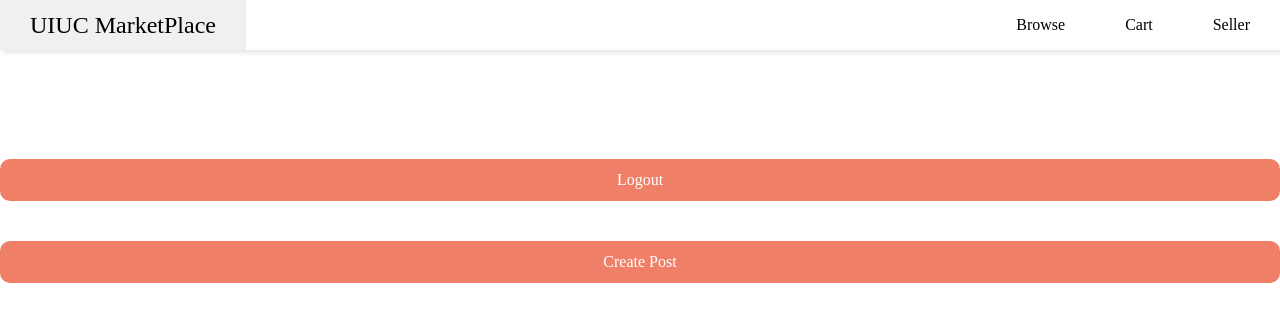
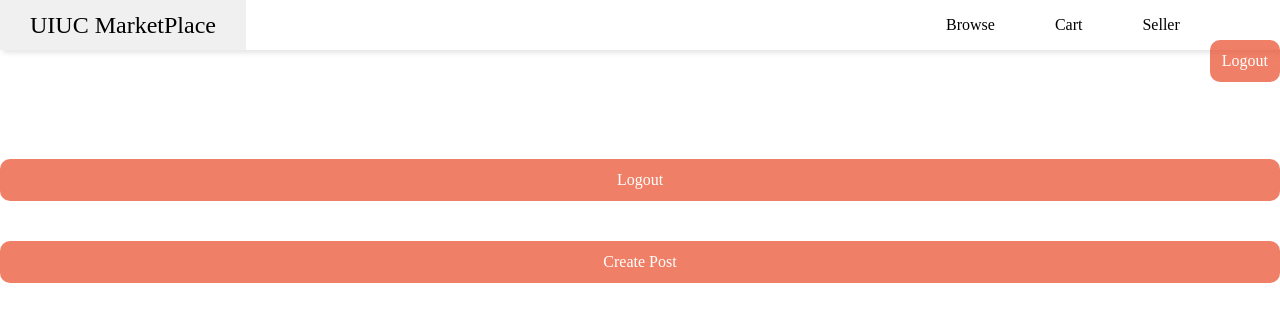
Before and after one commit to CS222-UIUC/main-project-team-66, a React (Vite) app in the folder client/: page /home in a window 1280 px wide. Shown: the top 322 px of the page. Built offline with nearby package versions, Linux system fonts and the light colour scheme; no server answers; sample sign-in values are in the browser's storage.

Commit message:
Implemented Auth Context

```diff
--- a/client/src/App.jsx
+++ b/client/src/App.jsx
@@ -8,6 +8,7 @@ import Home from './pages/Home';
 import RefreshHandler from './RefreshHandler';
 import Navbar from './pages/Navbar';
 import Create from './pages/Create';
+import { AuthProvider } from './AuthContext';
 
 function App() {
 
@@ -27,6 +28,7 @@ function App() {
     return isAuthenticated ? element : <Navigate to="/login"/>
   }
   return (
+    <AuthProvider>
       <div className='App'>
         <RefreshHandler setIsAuthenticated={setIsAuthenticated} />
         <Navbar />
@@ -38,6 +40,7 @@ function App() {
           <Route path='/create' element={<PrivateRoute element={<Create />}/>} />
         </Routes>
       </div>
+    </AuthProvider>
   )
 }
 
--- /dev/null
+++ b/client/src/AuthContext.jsx
@@ -0,0 +1,37 @@
+import React, { createContext, useContext, useState, useEffect } from 'react';
+
+const AuthContext = createContext();
+
+export const AuthProvider = ({ children }) => {
+  const [user, setUser] = useState(null);
+
+  useEffect(() => {
+    const token = localStorage.getItem('token');
+    const name = localStorage.getItem('loggedInUser');
+    if (token) {
+      setUser({ token, name });
+    }
+  }, []);
+
+  const login = ({ token, name }) => {
+    setUser({ token, name });
+    // localStorage.setItem('token', token);
+    // localStorage.setItem('loggedInUser', name);
+  };
+
+  const logout = () => {
+    setUser(null);
+    // localStorage.removeItem('token');
+    // localStorage.removeItem('loggedInUser');
+  };
+
+  return (
+    <AuthContext.Provider value={{ user, login, logout }}>
+      {children}
+    </AuthContext.Provider>
+  );
+};
+
+export const useAuth = () => {
+  return useContext(AuthContext);
+};
--- a/client/src/pages/Home.jsx
+++ b/client/src/pages/Home.jsx
@@ -2,6 +2,7 @@ import React, {useEffect, useState} from 'react'
 import { useNavigate } from 'react-router-dom';
 import { handleSuccess } from '../utils';
 import {ToastContainer} from 'react-toastify'
+import { useAuth } from '../AuthContext';
 
 function Home() {
   const [loggedInUser, setLoggedInUser] = useState('');
@@ -13,7 +14,9 @@ function Home() {
 
   // All of the logout functionality
   // Deletes stored token
+  const { logout } = useAuth();
   const handleLogout = (e)=> {
+    logout();
     localStorage.removeItem('token');
     localStorage.removeItem('loggedInUser');
     handleSuccess('User logged out');
--- a/client/src/pages/Login.jsx
+++ b/client/src/pages/Login.jsx
@@ -8,6 +8,7 @@ import { handleError, handleSuccess } from '../utils'
 import illiniLogo from '../assets_images/illinois_fighting_illini_logo_alternate_20141141.png';
 import campusImage from '../assets_images/drawing-rear-view-bachelor-campus-walking-after-college-building-continuous-line-art_7647-2800.jpg copy.png';
 import '../styles/Login.css'
+import { useAuth } from '../AuthContext';
 
 
 function Login() {
@@ -18,6 +19,8 @@ function Login() {
   })
   // Logic for when the user fills out the fields in the form
   const navigate = useNavigate();
+  const { login } = useAuth();
+
   const handleChange = (e)=>{
     const {name, value} = e.target;
     console.log(name, value);
@@ -47,6 +50,7 @@ function Login() {
       const {success, message, jwtToken, name, error} = result;
       if (success) {
         handleSuccess(message);
+        login({ token: jwtToken, name });
         localStorage.setItem('token', jwtToken);
         localStorage.setItem('loggedInUser', name);
         setTimeout(()=> {
@@ -64,38 +68,7 @@ function Login() {
     }
   }
 
-  // Basic HTML login form - Frontend needs to fix
   return (
-    // <div className='container'>
-    //   <h1>Login</h1>
-    //   <form onSubmit={handleLogin}>
-    //     <div>
-    //       <label htmlFor="email">Email</label>
-    //       <input
-    //           onChange={handleChange}
-    //           type="email"
-    //           name="email"
-    //           placeholder='Enter your email'
-    //           value={loginInfo.email}
-    //       />
-    //     </div>
-    //     <div>
-    //       <label htmlFor="password">Password</label>
-    //       <input
-    //           onChange={handleChange}
-    //           type="password"
-    //           name="password"
-    //           placeholder='Enter your password...'
-    //           value={loginInfo.password}
-    //       />
-    //     </div>
-    //     <button type='submit'>Login</button>
-    //     <span>Don't have an account?
-    //         <Link to="/register">Login</Link>
-    //     </span>
-    //   </form>
-    //   <ToastContainer />
-    // </div>
     <div className="container">
       <div className="left-section">
         <h1>UIUC Marketplace</h1>
--- a/client/src/pages/Navbar.jsx
+++ b/client/src/pages/Navbar.jsx
@@ -1,6 +1,9 @@
 import React from 'react'
+import { useAuth } from '../AuthContext';
 
 function Navbar() {
+
+  const { user, logout } = useAuth();
 
   const showSideBar = (event) => {
     event.preventDefault();
@@ -27,6 +30,11 @@ function Navbar() {
           <li className='hideOnMobile'><a href="#">Cart</a></li>
           <li className='hideOnMobile'><a href="#">Seller</a></li>
           <li className='menu-button' aria-label="menu-button" onClick={showSideBar}><a href=""><svg xmlns="http://www.w3.org/2000/svg" height="26px" viewBox="0 -960 960 960" width="26px" fill="#000000"><path d="M120-240v-80h720v80H120Zm0-200v-80h720v80H120Zm0-200v-80h720v80H120Z"/></svg></a></li>
+          {user && (
+          <li>
+            <button onClick={logout}>Logout</button>
+          </li>
+        )}
         </ul>
     </nav>
   )
--- a/client/src/pages/Register.jsx
+++ b/client/src/pages/Register.jsx
@@ -64,48 +64,6 @@ function Register() {
 
 // Basic Registration Template - Frontend needs to fix
   return (
-    // <div className='container'>
-    //   <h1>Register</h1>
-    //   <form onSubmit={handleSignup}>
-    //     <div>
-    //       <label htmlFor="name">Name</label>
-    //       <input
-    //           onChange={handleChange}
-    //           type="text"
-    //           name="name"
-    //           autoFocus
-    //           placeholder='Enter your name'
-    //           value={registerInfo.name}
-    //       />
-    //     </div>
-    //     <div>
-    //       <label htmlFor="email">Email</label>
-    //       <input
-    //           onChange={handleChange}
-    //           type="email"
-    //           name="email"
-    //           placeholder='Enter your email'
-    //           value={registerInfo.email}
-    //       />
-    //     </div>
-    //     <div>
-    //       <label htmlFor="password">Password</label>
-    //       <input
-    //           onChange={handleChange}
-    //           type="password"
-    //           name="password"
-    //           placeholder='Enter your password...'
-    //           value={registerInfo.password}
-    //       />
-    //     </div>
-    //     <button type='submit'>Signup</button>
-    //     <span>Already have an account?
-    //         <Link to="/login">Login</Link>
-    //     </span>
-    //   </form>
-    //   <ToastContainer />
-    // </div>
-
     <div className="container">
       <div className="left-section">
         <h1>UIUC Marketplace</h1>
@@ -114,7 +72,7 @@ function Register() {
             Sign In
           </Link>
           <span className="sign-up"> | </span>
-          <Link to="/signup" className="sign-up">
+          <Link to="/register" className="sign-up">
             Sign Up
           </Link>
         </div>
--- a/client/src/styles/Login.css
+++ b/client/src/styles/Login.css
@@ -8,9 +8,9 @@ body {
 }
 .container {
   display: flex;
-  height: 100vh;
+  height: calc(100vh - 100px);
   width: 100%;
-   position: relative;
+  position: relative;
 }
 
 .left-section {
--- a/client/src/styles/Register.css
+++ b/client/src/styles/Register.css
@@ -9,7 +9,7 @@ body {
 }
 .container {
   display: flex;
-  height: calc(100vh - 50px);
+  height: calc(100vh - 100px);
   width: 100%;
   position: relative;
   overflow: hidden;
```
Lines whose indentation alone changed are shown as unchanged.
